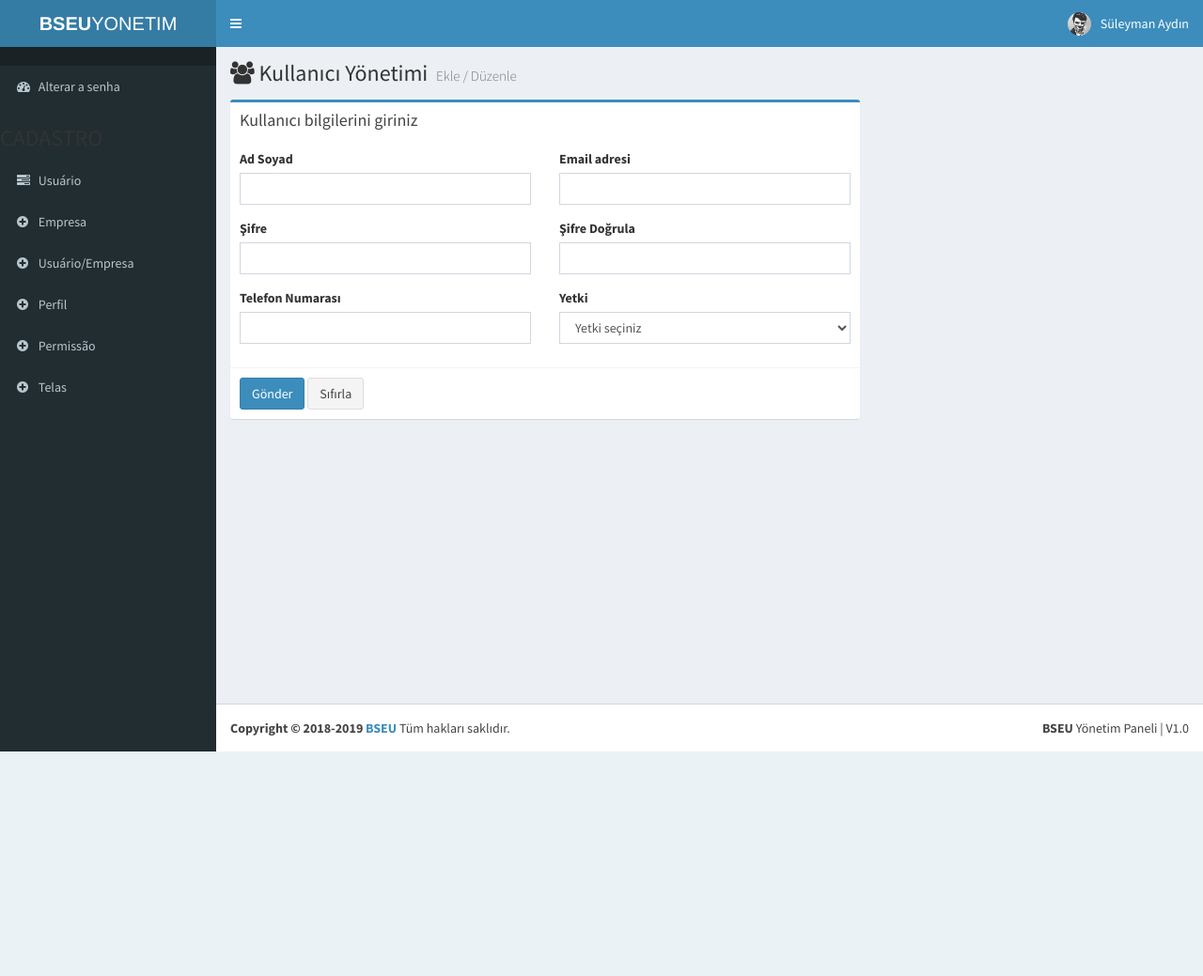
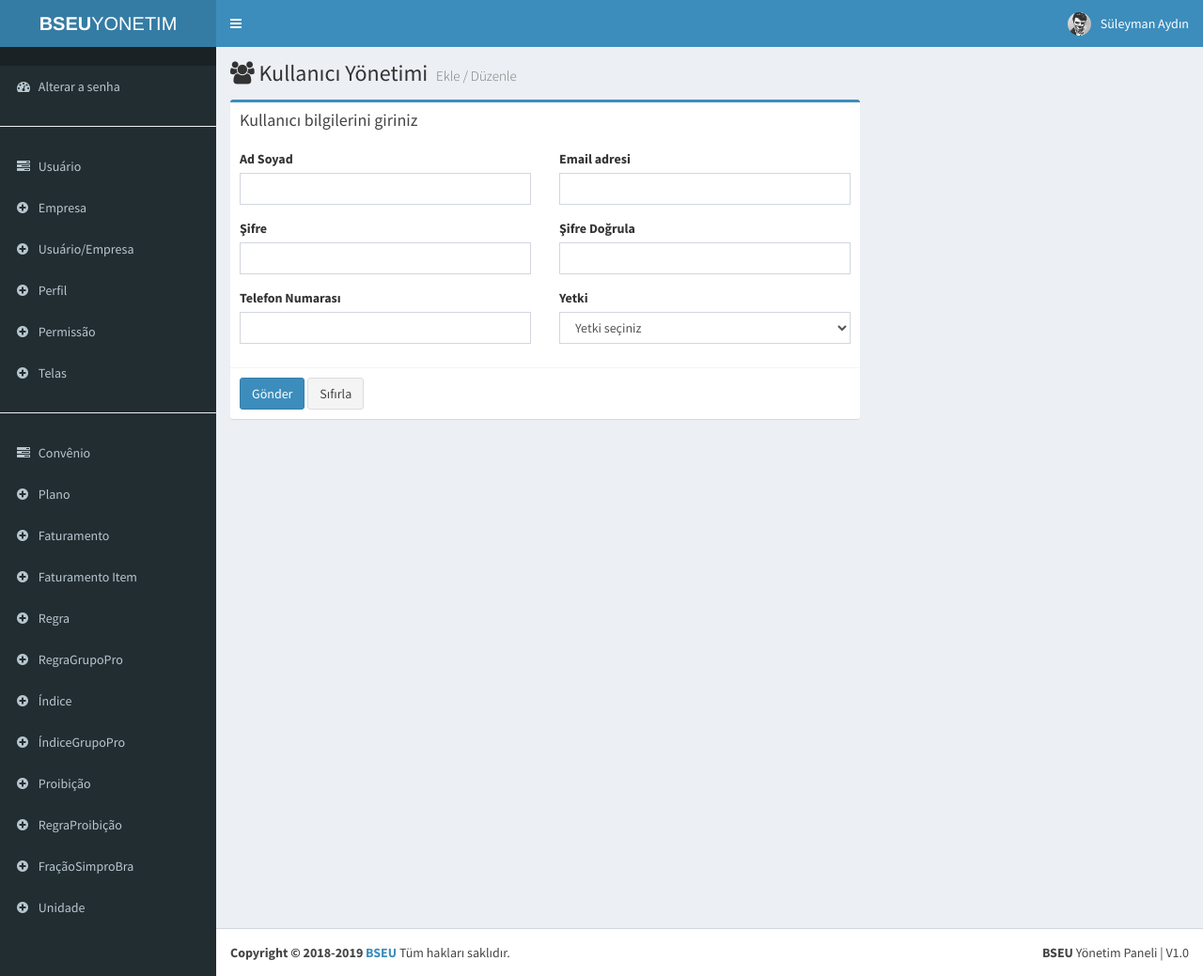
Before and after one commit to leoharley/qualicad, a CodeIgniter app: page /database/index.php/admin/addNew in a window 1280 px wide. Shown: the whole page at 94% size. Before the commit the page ends 800 px from the top, so only its background shows below. Run offline with CodeIgniter, Linux system fonts and the light colour scheme; a user stored in the database is signed in; data comes from the database, SQL or seed files in the repository; some libraries are stand-ins or nearby versions.

Commit message:
Atualização

```diff
--- a/application/views/includes/header.php
+++ b/application/views/includes/header.php
@@ -131,7 +131,7 @@
             if($role == ROLE_ADMIN || $role == ROLE_MANAGER)
             {
             ?>
-<h3>CADASTRO</h3>
+            <hr>
                 <li class="treeview">
                   <a href="<?php echo base_url(); ?>tasks">
                     <i class="fa fa-tasks"></i>
@@ -169,6 +169,81 @@
                     </a>
                 </li>
 
+                <hr>
+                <li class="treeview">
+                    <a href="<?php echo base_url(); ?>tasks">
+                        <i class="fa fa-tasks"></i>
+                        <span>Convênio</span>
+                    </a>
+                </li>
+                <li class="treeview">
+                    <a href="<?php echo base_url(); ?>addNewTask">
+                        <i class="fa fa-plus-circle"></i>
+                        <span>Plano</span>
+                    </a>
+                </li>
+                <li class="treeview">
+                    <a href="<?php echo base_url(); ?>addNewTask">
+                        <i class="fa fa-plus-circle"></i>
+                        <span>Faturamento</span>
+                    </a>
+                </li>
+                <li class="treeview">
+                    <a href="<?php echo base_url(); ?>addNewTask">
+                        <i class="fa fa-plus-circle"></i>
+                        <span>Faturamento Item</span>
+                    </a>
+                </li>
+                <li class="treeview">
+                    <a href="<?php echo base_url(); ?>addNewTask">
+                        <i class="fa fa-plus-circle"></i>
+                        <span>Regra</span>
+                    </a>
+                </li>
+                <li class="treeview">
+                    <a href="<?php echo base_url(); ?>addNewTask">
+                        <i class="fa fa-plus-circle"></i>
+                        <span>RegraGrupoPro</span>
+                    </a>
+                </li>
+                <li class="treeview">
+                    <a href="<?php echo base_url(); ?>addNewTask">
+                        <i class="fa fa-plus-circle"></i>
+                        <span>Índice</span>
+                    </a>
+                </li>
+                <li class="treeview">
+                    <a href="<?php echo base_url(); ?>addNewTask">
+                        <i class="fa fa-plus-circle"></i>
+                        <span>ÍndiceGrupoPro</span>
+                    </a>
+                </li>
+                <li class="treeview">
+                    <a href="<?php echo base_url(); ?>addNewTask">
+                        <i class="fa fa-plus-circle"></i>
+                        <span>Proibição</span>
+                    </a>
+                </li>
+                <li class="treeview">
+                    <a href="<?php echo base_url(); ?>addNewTask">
+                        <i class="fa fa-plus-circle"></i>
+                        <span>RegraProibição</span>
+                    </a>
+                </li>
+                <li class="treeview">
+                    <a href="<?php echo base_url(); ?>addNewTask">
+                        <i class="fa fa-plus-circle"></i>
+                        <span>FraçãoSimproBra</span>
+                    </a>
+                </li>
+                <li class="treeview">
+                    <a href="<?php echo base_url(); ?>addNewTask">
+                        <i class="fa fa-plus-circle"></i>
+                        <span>Unidade</span>
+                    </a>
+                </li>
+
+
                 <?php
             }
             ?>
```
Lines whose indentation alone changed are shown as unchanged.
